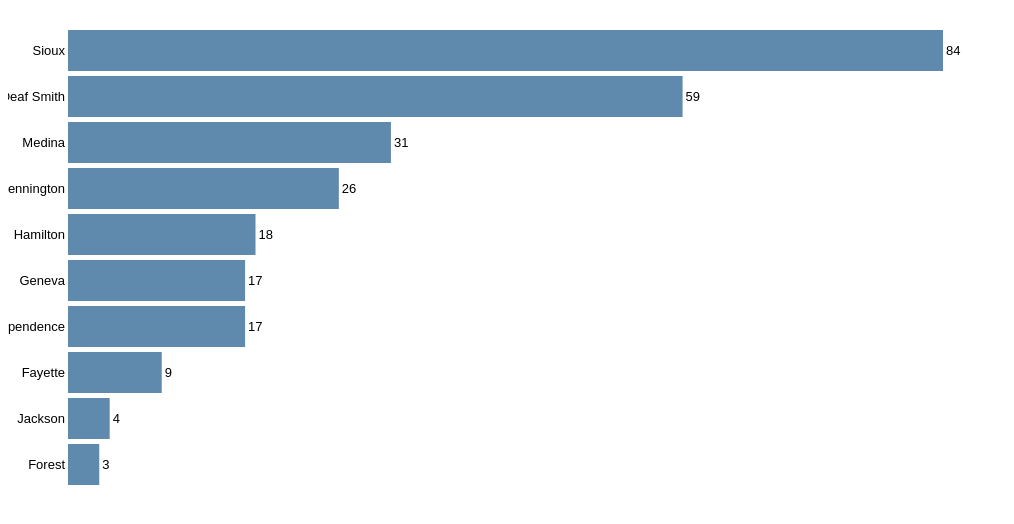
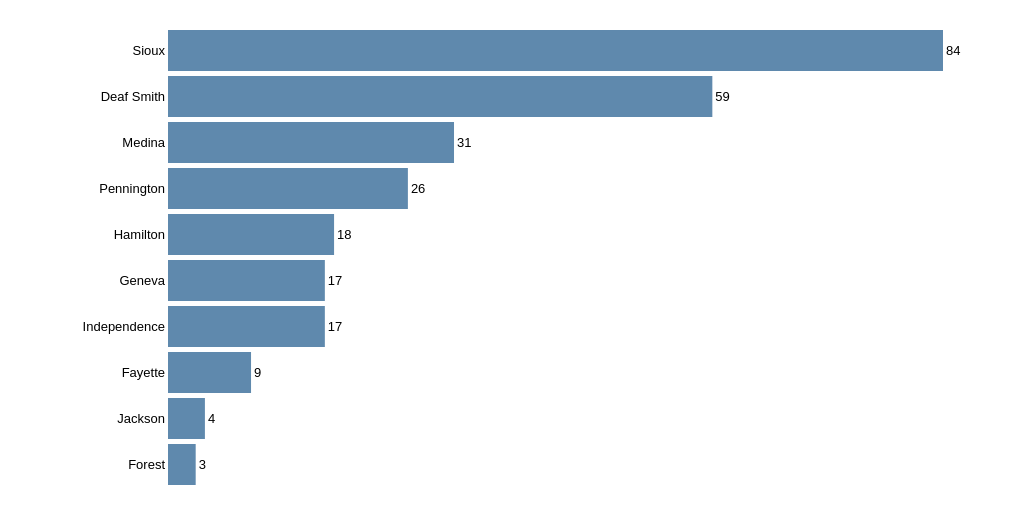
Before and after one commit to emtoledo/cmp_playground, a plain HTML site: page d3_horizontal_chart.html in a window 1280 px wide. Shown: the whole page, without its empty margins (0-1014 px from the left). Drawn offline with nearby package versions, Linux system fonts and the light colour scheme.

Commit message:
adjust margin

```diff
--- a/d3_horizontal_chart.html
+++ b/d3_horizontal_chart.html
@@ -63,7 +63,7 @@
             top: 15,
             right: 25,
             bottom: 15,
-            left: 60
+            left: 160
         };
 
         var width = 960 - margin.left - margin.right,
```
